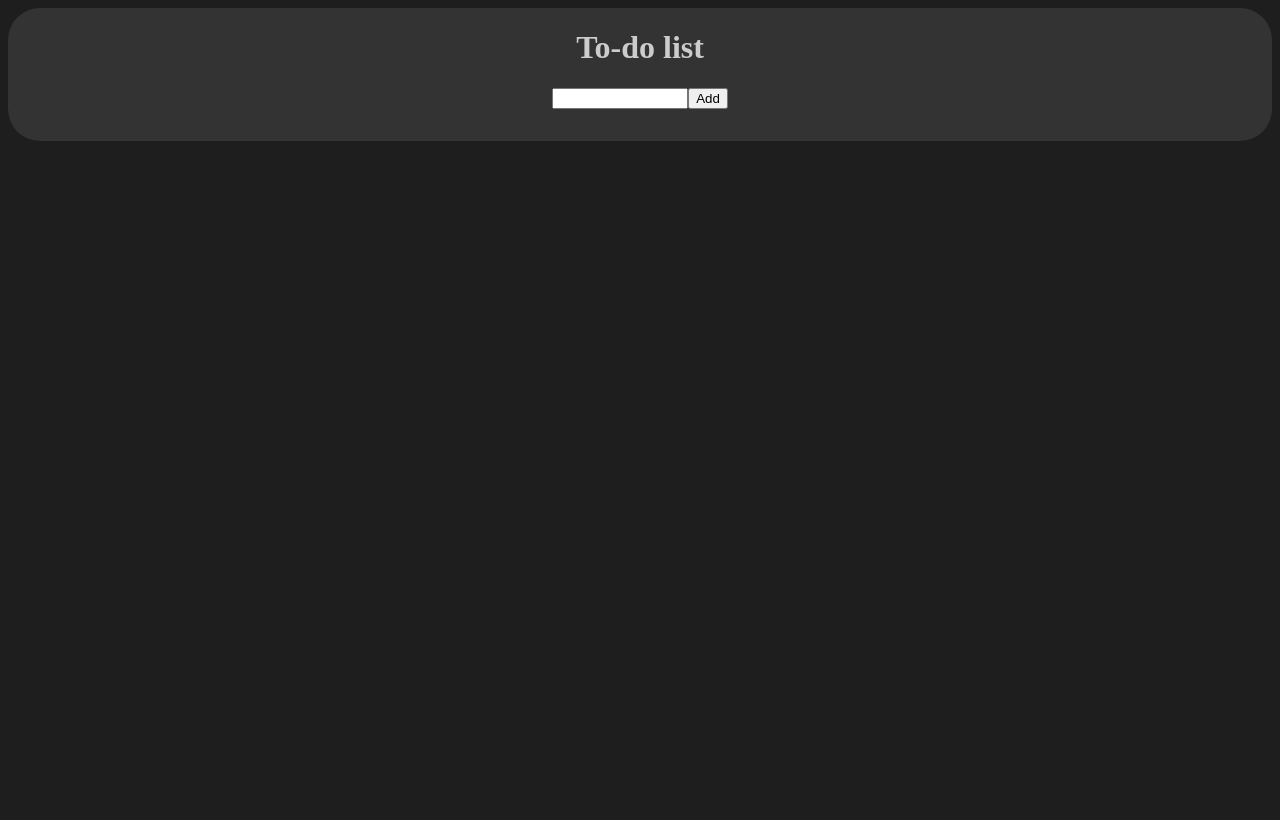
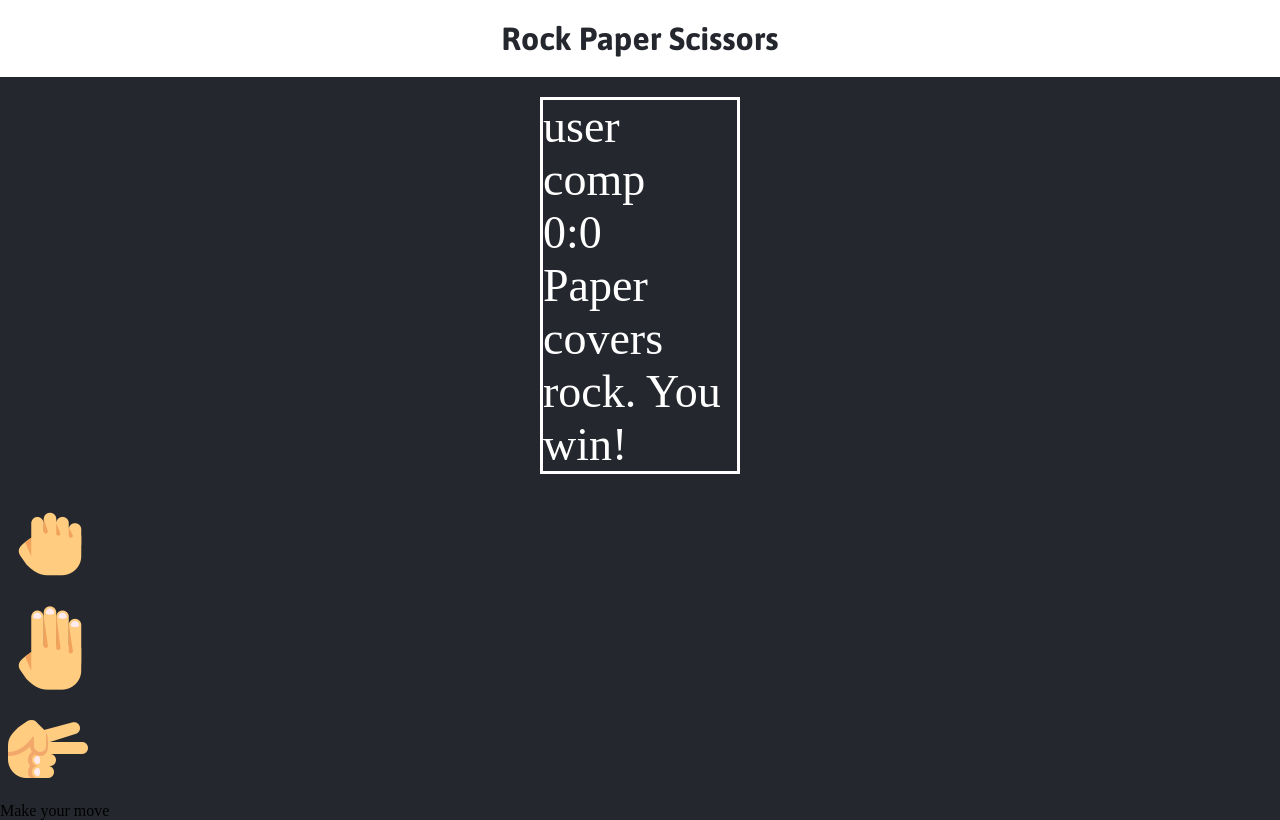
Before and after one commit to navidpirsajed/ToDoList, a plain HTML site: page index.html in a window 1280 px wide. Drawn offline with Linux system fonts and the light colour scheme.

Commit message:
rock paper scissors

```diff
--- a/index.html
+++ b/index.html
@@ -1,19 +1,34 @@
 <!DOCTYPE html>
 <html lang="en">
-<head>
-    <meta charset="UTF-8">
-    <meta name="viewport" content="width=device-width, initial-scale=1.0">
-    <link rel="stylesheet" href="stylesheet.css">
-    <title>To-do list</title>
-</head>
-<body id="vcenter">
-
-    <div class="container">
-        <h1 id="vcenter">To-do list</h1>
-        <div class="addbar" id="vcenter">
-            <input class="textfield" type="text">
-            <button>Add</button>
-        </div>
+  <head>
+    <link href="stylesheet.css" rel="stylesheet" />
+    <meta charset="UTF-8" />
+    <meta name="viewport" content="width=device-width, initial-scale=1.0" />
+    <title>Rock Paper Scissors</title>
+  </head>
+  <body>
+    <header>
+      <h1>Rock Paper Scissors</h1>
+    </header>
+    <div class="score-board">
+      <div id="user-label" class="badge">user</div>
+      <div id="computer-label" class="badge">comp</div>
+      <span id="user-score">0</span>:<span id="computer-score">0</span>
+      <div class="result">
+        <p>Paper covers rock. You win!</p>
+      </div>
     </div>
-</body>
+    <div class="choices">
+      <div class="choice" id="r">
+        <img src="images/rock.png" />
+      </div>
+      <div class="choice" id="p">
+        <img src="images/paper.png" />
+      </div>
+      <div class="choice" id="s">
+        <img src="images/scissors.png" />
+      </div>
+    </div>
+    <p id="action-message">Make your move</p>
+  </body>
 </html>
--- a/stylesheet.css
+++ b/stylesheet.css
@@ -1,30 +1,26 @@
-body{
-    background-color: #1E1E1E;
+@import url("https://fonts.googleapis.com/css2?family=Asap:wght@700&display=swap");
+* {
+  margin: 0;
+  padding: 0;
+  box-sizing: border-box;
 }
-.container{
-    /* min-width: 10vh; */
-    /* font-size: larger; */
-    color: #CCCCCC;
-    background-color: #333333;
-    width: 99vw;
-    border-radius: 4vh;
-    padding: 0em 2em 2em 2em;
+body {
+  background-color: #25272e;
 }
-.container h1{
-    width: auto;
-    /* font-size: 10rem; */
+header {
+  background-color: white;
+  padding: 20px;
 }
-.addbar{
+header > h1 {
+  color: #25272e;
+  text-align: center;
+  font-family: Asap, sans-serif;
 }
-.addbar input{
-    /* padding: 90vw; */
-    width: 10vw;
+
+.score-board {
+  color: white;
+  margin: 20px auto;
+  border: 3px solid white;
+  width: 200px;
+  font-size: 46px;
 }
-.addbar button{
-    width: auto;
-}
-#vcenter{
-    align-items: center;
-    justify-content: center;
-    display: flex;
-}
```
Also changed, not shown: images/paper.png (added), images/rock.png (added), images/scissors.png (added).
